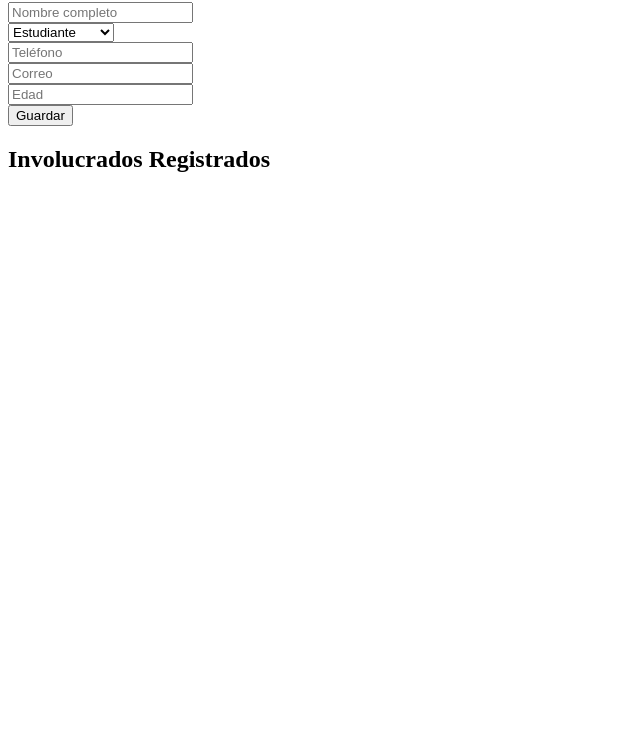
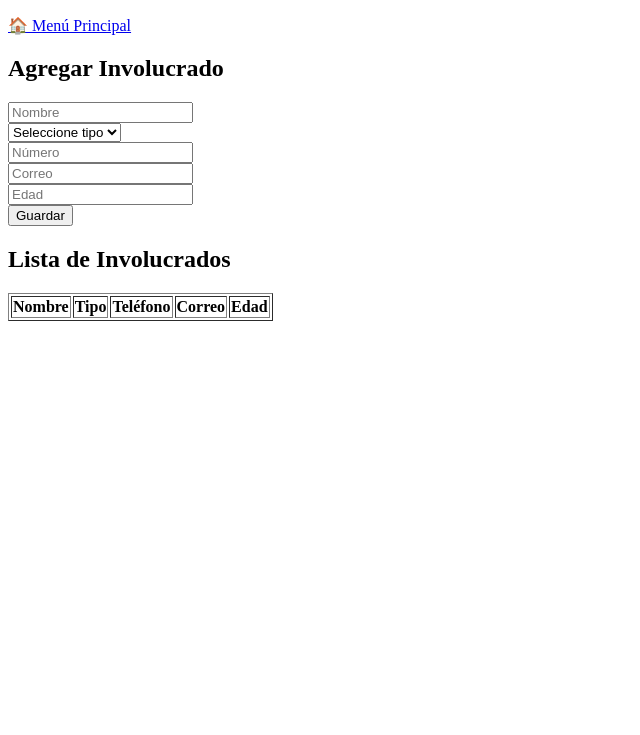
Before and after one commit to luisvargas23x/proyectopaec, a website: page public/involucrados.html in a window 1280 px wide. Shown: the part 65-800 px from the top of the page, without its empty margins (0-640 px from the left). Drawn offline with Linux system fonts and the light colour scheme.

Commit message:
Update involucrados.html

```diff
--- a/public/involucrados.html
+++ b/public/involucrados.html
@@ -2,26 +2,45 @@
 <html lang="es">
 <head>
   <meta charset="UTF-8">
-  <title>Involucrados</title>
+  <title>Gestión de Involucrados</title>
+  <link rel="stylesheet" href="style.css">
 </head>
 <body>
-  <h2>Altas de Involucrados</h2>
+  <h1>👥 Registro de Involucrados</h1>
+
+  <nav>
+    <a href="index.html">🏠 Menú Principal</a>
+  </nav>
+
+  <h2>Agregar Involucrado</h2>
   <form id="form-involucrado">
-    <input name="nombre" placeholder="Nombre completo"><br>
-    <select name="tipo">
+    <input name="nombre" placeholder="Nombre" required><br>
+    <select name="tipo" required>
+      <option value="">Seleccione tipo</option>
       <option>Estudiante</option>
       <option>Docente</option>
       <option>Administrativo</option>
       <option>Directivo</option>
     </select><br>
-    <input name="numero" placeholder="Teléfono"><br>
-    <input name="correo" placeholder="Correo"><br>
-    <input name="edad" type="number" placeholder="Edad"><br>
+    <input name="numero" placeholder="Número" required><br>
+    <input name="correo" placeholder="Correo" type="email" required><br>
+    <input name="edad" type="number" placeholder="Edad" required><br>
     <button type="submit">Guardar</button>
   </form>
 
-  <h2>Involucrados Registrados</h2>
-  <ul id="listaInvolucrados"></ul>
+  <h2>Lista de Involucrados</h2>
+  <table border="1">
+    <thead>
+      <tr>
+        <th>Nombre</th>
+        <th>Tipo</th>
+        <th>Teléfono</th>
+        <th>Correo</th>
+        <th>Edad</th>
+      </tr>
+    </thead>
+    <tbody id="tablaInvolucrados"></tbody>
+  </table>
 
   <script src="script/involucrados.js"></script>
 </body>
```
